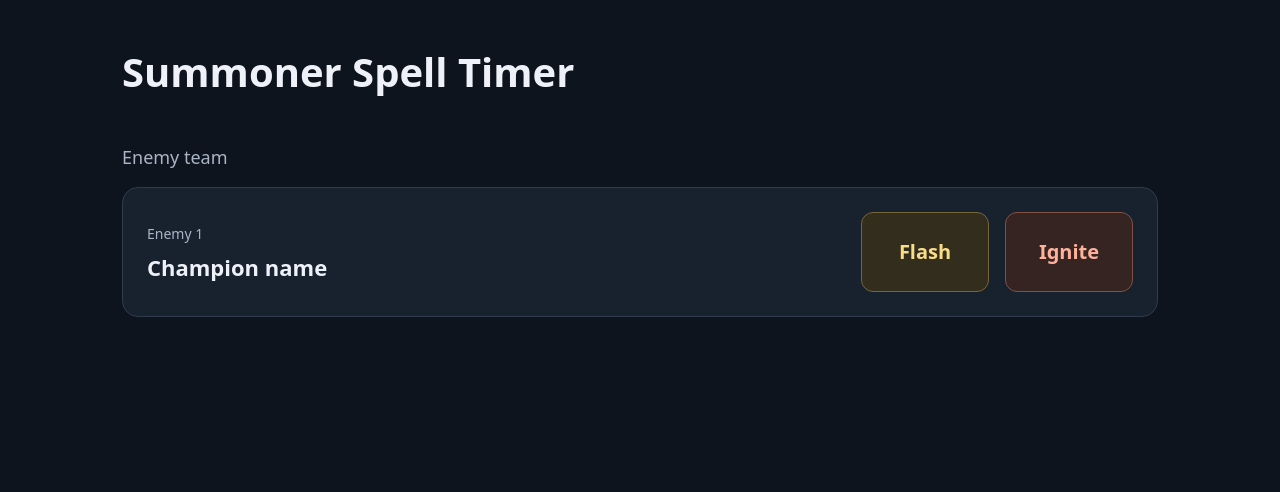
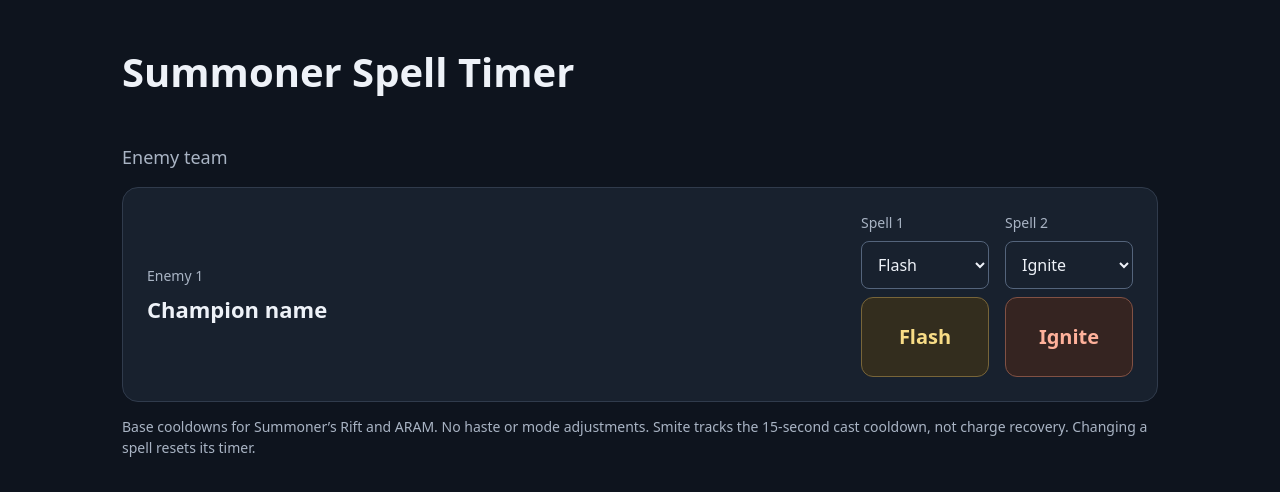
Before and after one commit to harrry1412/lol-summoner-timer, a React (Vite) app: page / in a window 1280 px wide. Shown: the top 492 px of the page. Built offline with nearby package versions, Linux system fonts and the light colour scheme.

Commit message:
resize spell button

```diff
--- a/src/App.css
+++ b/src/App.css
@@ -44,11 +44,38 @@
   gap: 16px;
 }
 
+.spell-slot {
+  display: flex;
+  flex: 1;
+  flex-direction: column;
+  gap: 8px;
+  min-width: 0;
+}
+
+.spell-slot label,
+.cooldown-note {
+  color: #a9b4c4;
+  font-size: 14px;
+}
+
+.spell-slot select {
+  width: 100%;
+  min-height: 48px;
+  padding: 8px 12px;
+  border: 1px solid #54647b;
+  border-radius: 8px;
+  background: #18212e;
+  color: #eef2f8;
+  font: inherit;
+}
+
 .spell-button {
   min-width: 128px;
   min-height: 80px;
   padding: 16px 24px;
   border: 1px solid;
+  color: #c4d9ff;
+  background: #23334c;
   border-radius: 12px;
   font-size: 20px;
   font-weight: 600;
@@ -67,7 +94,8 @@
   border-color: #815144;
 }
 
-.spell-button:focus-visible {
+.spell-button:focus-visible,
+.spell-slot select:focus-visible {
   outline: 3px solid #c4d9ff;
   outline-offset: 4px;
 }
--- a/src/App.tsx
+++ b/src/App.tsx
@@ -1,36 +1,77 @@
 import { useEffect, useState } from 'react'
 import './App.css'
 
-function App() {
-  const [flashEndsAt, setFlashEndsAt] = useState<number | null>(null)
-  const [flashSecondsLeft, setFlashSecondsLeft] = useState(0)
+// Base cooldowns from Riot Data Dragon 16.18.1 (Summoner's Rift and ARAM).
+const summonerSpells = [
+  { name: 'Barrier', cooldown: 180 },
+  { name: 'Clarity', cooldown: 240 },
+  { name: 'Cleanse', cooldown: 240 },
+  { name: 'Exhaust', cooldown: 240 },
+  { name: 'Flash', cooldown: 300 },
+  { name: 'Ghost', cooldown: 240 },
+  { name: 'Heal', cooldown: 240 },
+  { name: 'Ignite', cooldown: 180 },
+  { name: 'Mark', cooldown: 80 },
+  { name: 'Smite', cooldown: 15 },
+  { name: 'Teleport', cooldown: 300 },
+]
+
+function SpellTimer({ slot, initialSpell }: { slot: number; initialSpell: string }) {
+  const [spellName, setSpellName] = useState(initialSpell)
+  const [endsAt, setEndsAt] = useState<number | null>(null)
+  const [secondsLeft, setSecondsLeft] = useState(0)
+  const spell = summonerSpells.find((entry) => entry.name === spellName)!
 
   useEffect(() => {
-    if (flashEndsAt === null) return
+    if (endsAt === null) return
 
     const intervalId = window.setInterval(() => {
       // Use elapsed time so delayed ticks do not lengthen the cooldown.
-      const secondsLeft = Math.max(0, Math.ceil((flashEndsAt - Date.now()) / 1000))
-      setFlashSecondsLeft(secondsLeft)
-
-      if (secondsLeft === 0) {
-        setFlashEndsAt(null)
-      }
+      const remaining = Math.max(0, Math.ceil((endsAt - Date.now()) / 1000))
+      setSecondsLeft(remaining)
+      if (remaining === 0) setEndsAt(null)
     }, 250)
 
     return () => window.clearInterval(intervalId)
-  }, [flashEndsAt])
+  }, [endsAt])
 
-  function startFlashTimer() {
-    if (flashEndsAt !== null) return
-
-    const durationSecond=60
-    setFlashSecondsLeft(durationSecond)
-    setFlashEndsAt(Date.now() + durationSecond*1000)
+  function startTimer() {
+    if (endsAt !== null) return
+    setSecondsLeft(spell.cooldown)
+    setEndsAt(Date.now() + spell.cooldown * 1000)
   }
 
-  const flashTime = `${Math.floor(flashSecondsLeft / 60)}:${String(flashSecondsLeft % 60).padStart(2, '0')}`
+  const time = `${Math.floor(secondsLeft / 60)}:${String(secondsLeft % 60).padStart(2, '0')}`
 
+  return (
+    <div className="spell-slot">
+      <label htmlFor={`spell-${slot}`}>Spell {slot}</label>
+      <select
+        id={`spell-${slot}`}
+        value={spellName}
+        onChange={(event) => {
+          setSpellName(event.target.value)
+          setEndsAt(null)
+          setSecondsLeft(0)
+        }}
+      >
+        {summonerSpells.map((entry) => (
+          <option key={entry.name} value={entry.name}>{entry.name}</option>
+        ))}
+      </select>
+      <button
+        type="button"
+        className={`spell-button spell-${spellName.toLowerCase()}`}
+        onClick={startTimer}
+        disabled={endsAt !== null}
+      >
+        {endsAt === null ? spellName : `${spellName} ${time}`}
+      </button>
+    </div>
+  )
+}
+
+function App() {
   return (
     <main className="timer-app">
       <h1>Summoner Spell Timer</h1>
@@ -43,19 +84,15 @@ function App() {
             <h3>Champion name</h3>
           </div>
           <div className="spell-buttons">
-            <button
-              type="button"
-              className="spell-button spell-flash"
-              onClick={startFlashTimer}
-              disabled={flashEndsAt !== null}
-            >
-              {flashEndsAt === null ? 'Flash' : `Flash ${flashTime}`}
-            </button>
-            <button type="button" className="spell-button spell-ignite">
-              Ignite
-            </button>
+            <SpellTimer slot={1} initialSpell="Flash" />
+            <SpellTimer slot={2} initialSpell="Ignite" />
           </div>
         </div>
+        <p className="cooldown-note">
+          Base cooldowns for Summoner’s Rift and ARAM. No haste or mode adjustments.
+          Smite tracks the 15-second cast cooldown, not charge recovery.
+          Changing a spell resets its timer.
+        </p>
       </section>
     </main>
   )
```
